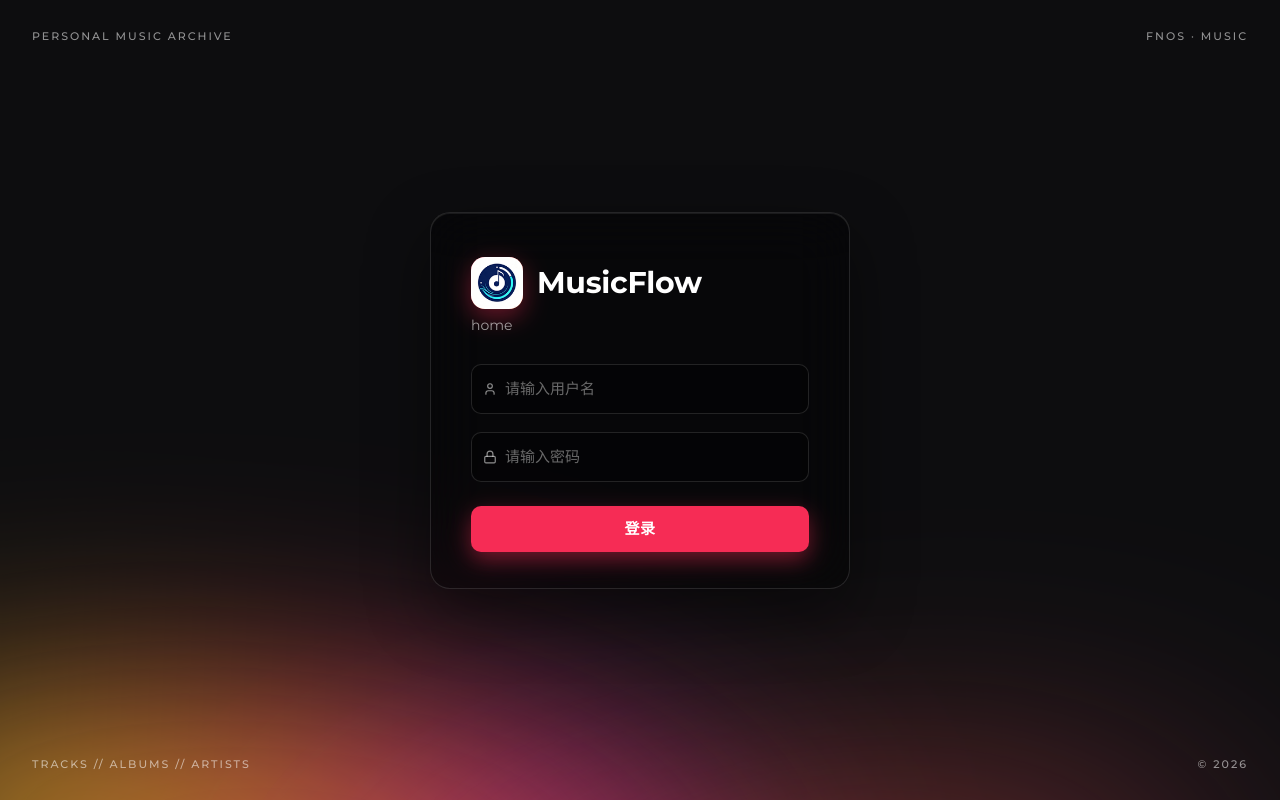
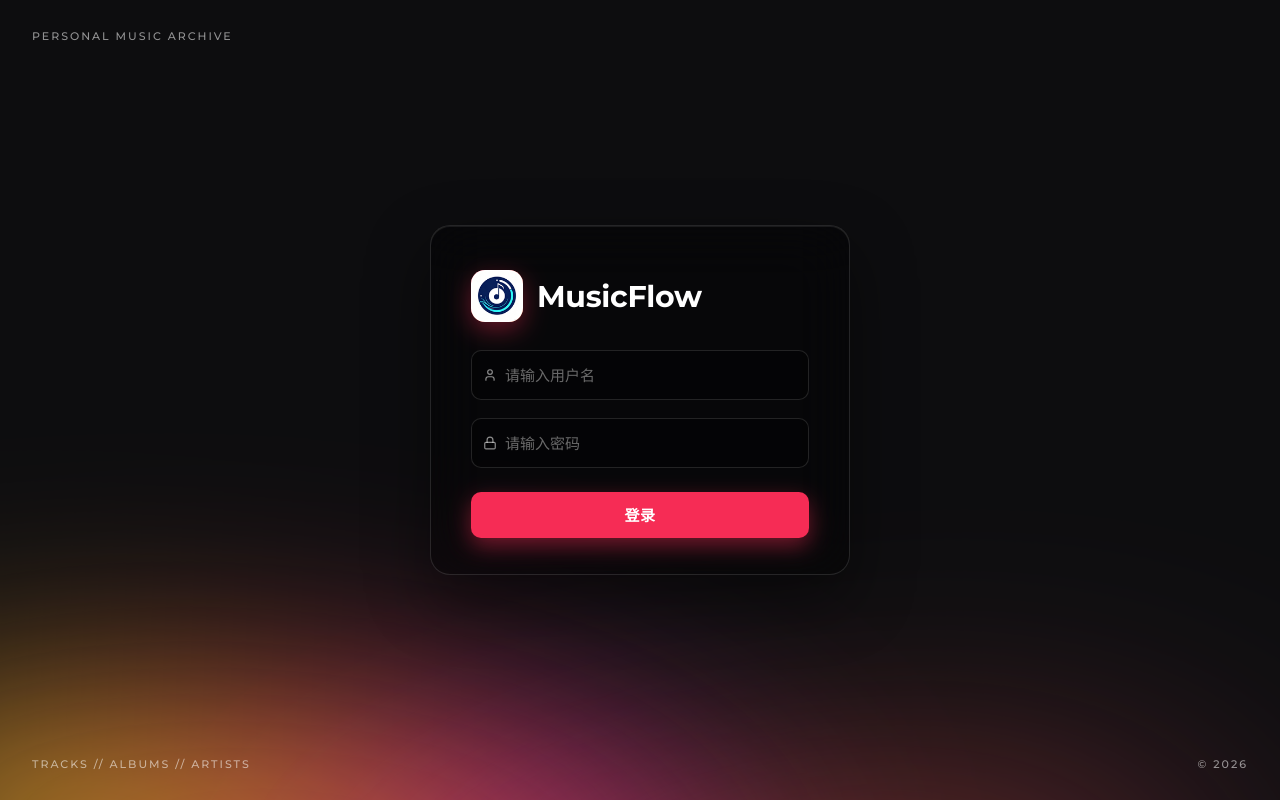
Before and after one commit to ray5378/MusicFlow, a Vue app in the folder frontend/: page /login in a window 1280 px wide. Built offline with nearby package versions, Linux system fonts and the light colour scheme.

Commit message:
style(login): remove 'home' subtitle and top-right FNOS branding

```diff
--- a/frontend/src/views/Login/index.vue
+++ b/frontend/src/views/Login/index.vue
@@ -5,7 +5,6 @@
     <!-- 边角装饰文字 -->
     <div class="corner corner-tl">PERSONAL MUSIC ARCHIVE</div>
     <div class="corner corner-bl">TRACKS // ALBUMS // ARTISTS</div>
-    <div class="corner corner-tr">FNOS · MUSIC</div>
     <div class="corner corner-br">© 2026</div>
 
     <!-- 登录卡片（玻璃拟态） -->
@@ -18,7 +17,6 @@
           </div>
           <h1>MusicFlow</h1>
         </div>
-        <p class="subtitle">home</p>
       </div>
 
       <el-form @submit.prevent="handleLogin" :model="form" class="login-form">
```
